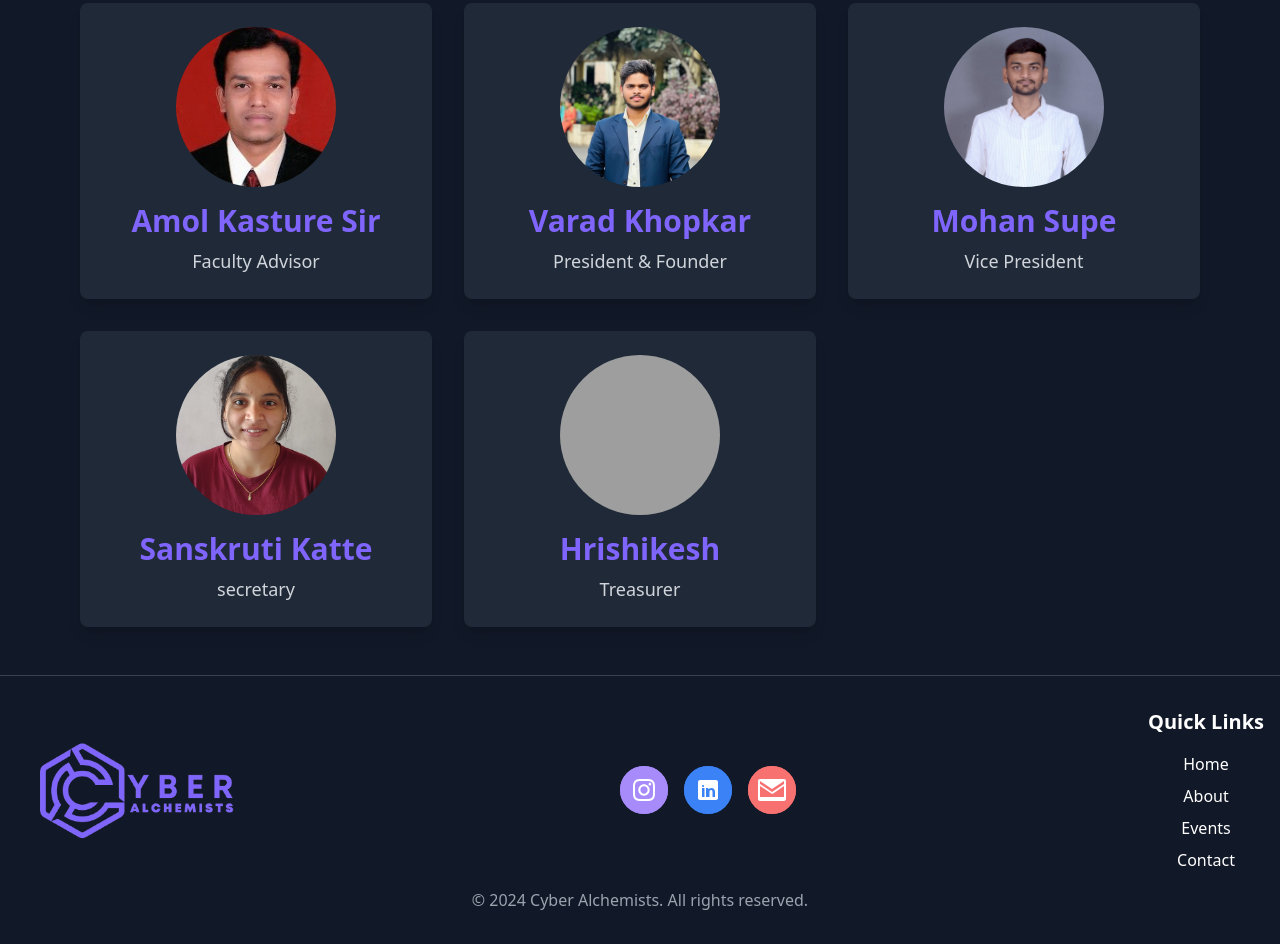
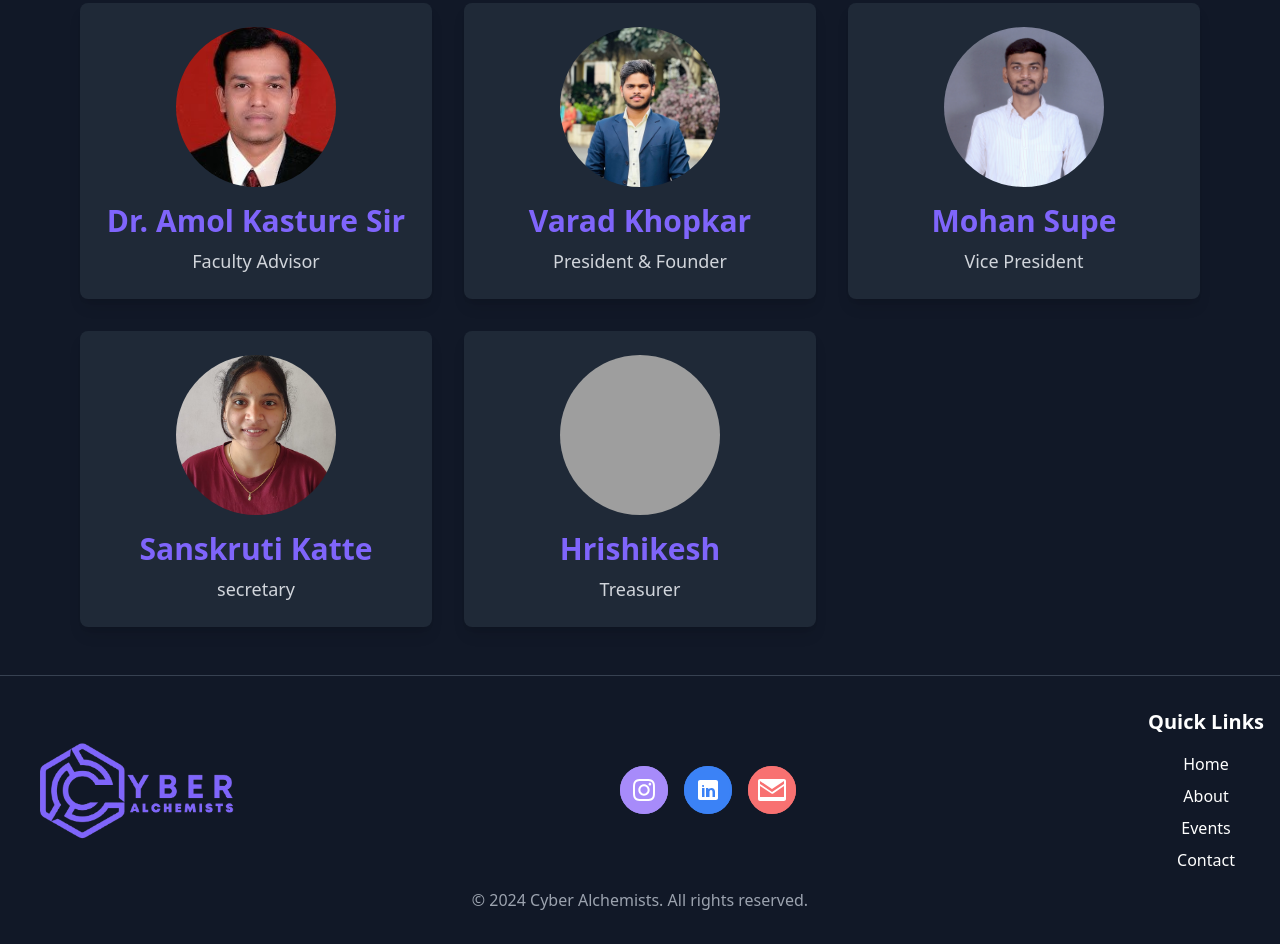
Before and after one commit to CacSoe/cyber-alchemists, a website built with Vite: page index.html in a window 1280 px wide. Shown: the part 1889-2833 px from the top of the page. Built offline with nearby package versions, Linux system fonts and the light colour scheme; grey boxes are pictures that could not be loaded.

Commit message:
Update index.html

```diff
--- a/index.html
+++ b/index.html
@@ -118,7 +118,7 @@
         <div class="team-members grid grid-cols-1 md:grid-cols-2 lg:grid-cols-3 gap-8">
             <div class="member bg-gray-800 rounded-lg shadow-lg p-6 text-center transition-transform transform hover:scale-105 hover:shadow-2xl">
                 <img src="./images/WhatsApp Image 2025-02-06 at 21.00.07_7fc3b96f.jpg" alt="Priya Sharma" class="h-40 w-40 rounded-full mx-auto mb-4 object-cover">
-                <h3 class="text-2xl md:text-3xl font-semibold text-[#7f65fb] mb-2">Amol Kasture Sir</h3>
+                <h3 class="text-2xl md:text-3xl font-semibold text-[#7f65fb] mb-2">Dr. Amol Kasture Sir</h3>
                 <p class="text-gray-300 text-lg">Faculty Advisor</p>
             </div>
             <div class="member bg-gray-800 rounded-lg shadow-lg p-6 text-center transition-transform transform hover:scale-105 hover:shadow-2xl">
```
